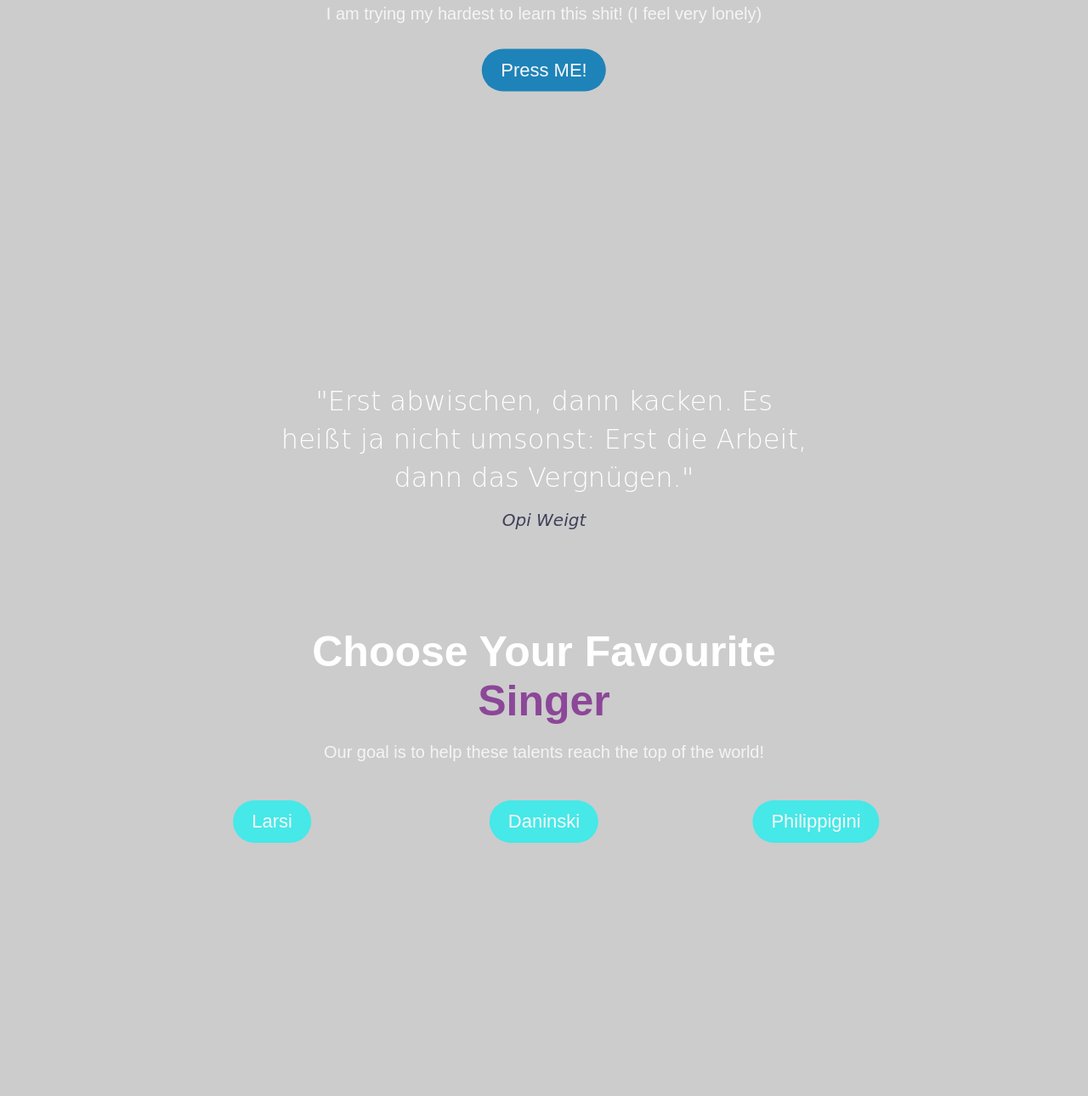
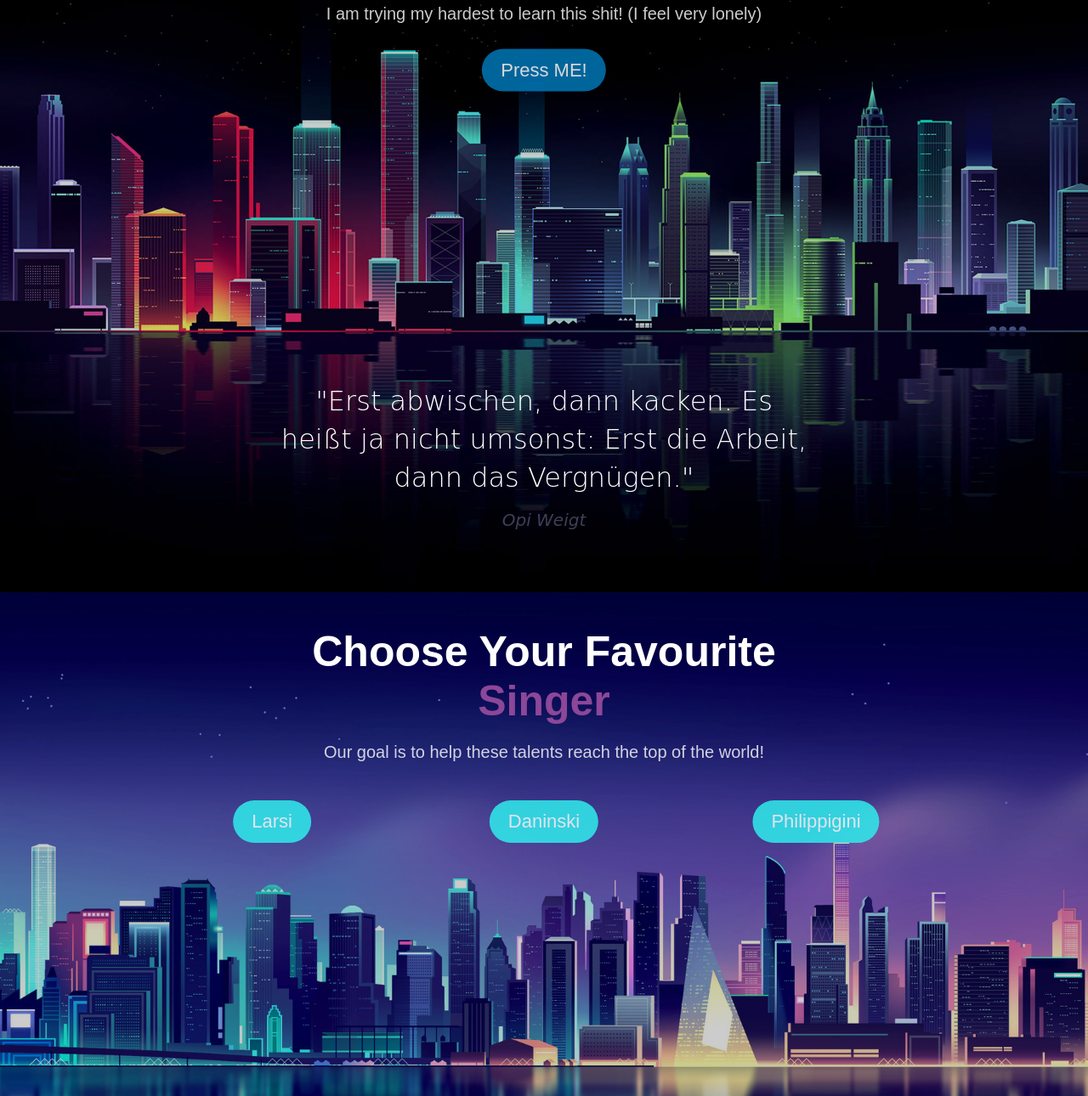
Before and after one commit to lweigt/funPages.github.io, a plain HTML site: page index.html in a window 1280 px wide. Shown: the part 103-1393 px from the top of the page at 85% size. Drawn offline with Linux system fonts and the light colour scheme.

Commit message:
Update secondStyle.css

```diff
--- a/secondStyle.css
+++ b/secondStyle.css
@@ -52,7 +52,7 @@
   background-color: white;
 }
 .background-image {
-  background-image: url("../backgrounds/skyline.jpg");
+  background-image: url("skyline.jpg");
   background-size: cover;
   background-repeat: no-repeat;
   background-position: center;
@@ -72,7 +72,7 @@
 }
 
 .secondBackground {
-  background-image: url("../backgrounds/neoncity.jpg");
+  background-image: url("neoncity.jpg");
   background-size: cover;
   background-repeat: no-repeat;
   background-position: center;
@@ -236,7 +236,7 @@ cite {
 }
 
 .smurfbackground {
-  background-image: url("../backgrounds/smurf.jpg");
+  background-image: url("smurf.jpg");
   background-size: cover;
   background-repeat: no-repeat;
   background-position: center;
```
